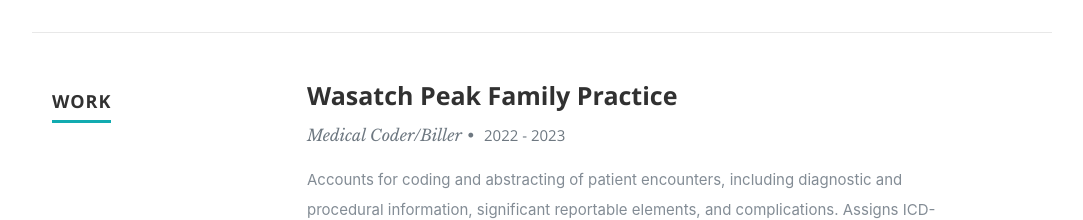
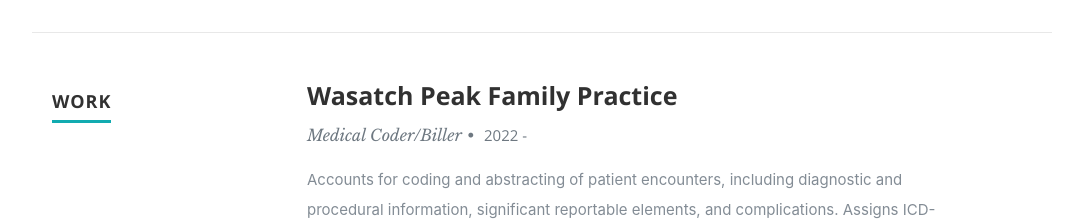
Before and after one commit to hkagei/hkagei-employment-portfolio, a React (Create React App) app: page / in a window 1280 px wide. Shown: the part 1980-2200 px from the top of the page, without its empty margins (98-1181 px from the left). Built offline with nearby package versions, Linux system fonts and the light colour scheme.

Commit message:
update design

```diff
--- a/src/App.css
+++ b/src/App.css
@@ -15,7 +15,7 @@
   align-items: center;
   justify-content: center;
   font-size: calc(10px + 2vmin);
-  color: white;
+  color: black;
 }
 
 .App-link {
--- a/src/resumeData.js
+++ b/src/resumeData.js
@@ -53,7 +53,7 @@
         "CompanyName":"Wasatch Peak Family Practice",
         "specialization":"Medical Coder/Biller",
         "MonthOfLeaving":"2022 - ",
-        "YearOfLeaving":"2023",
+        "YearOfLeaving":"",
         "Achievements":"Accounts for coding and abstracting of patient encounters, including diagnostic and procedural information, significant reportable elements, and complications. Assigns ICD-10 and CPT codes for reimbursements, research and compliance with regulatory requirements utilizing guidelines."
       },
       {
```
Also changed, not shown: public/images/header-background (3).jpg (added), public/images/header-background.jpg.
